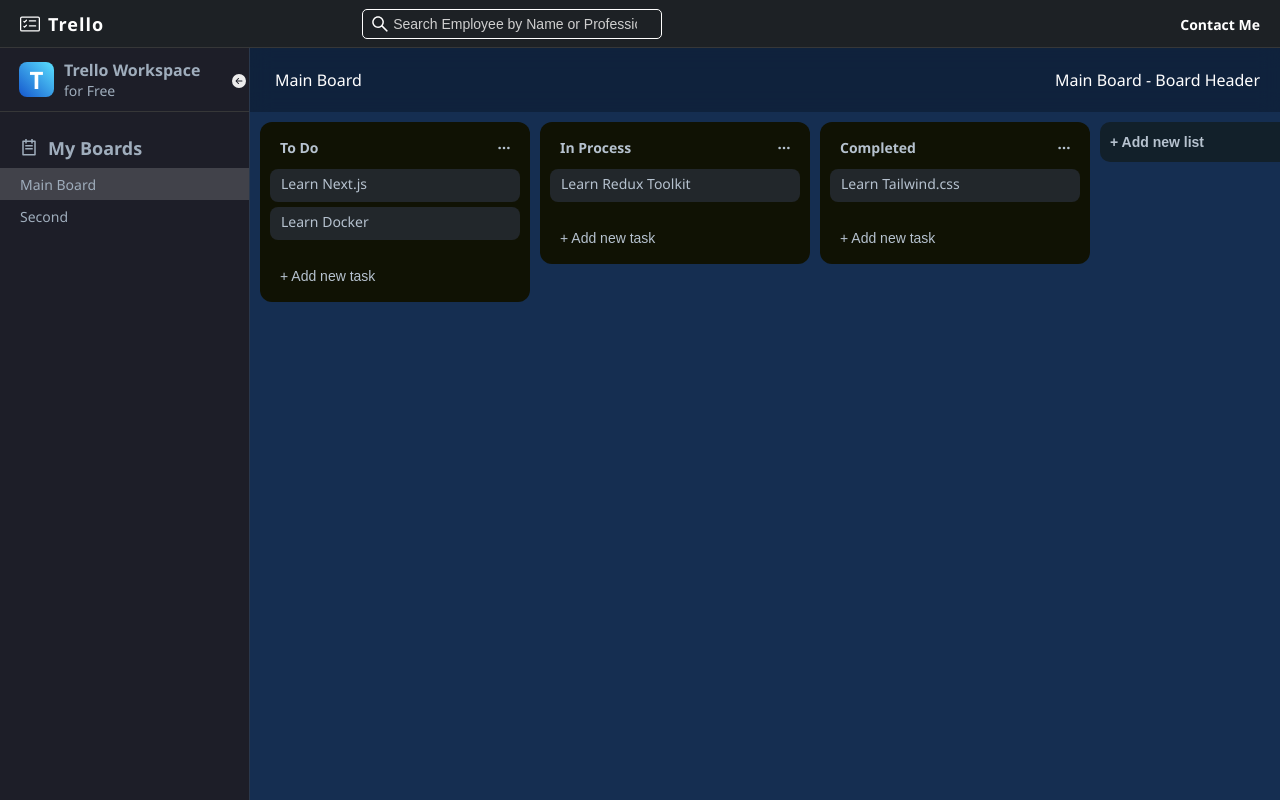
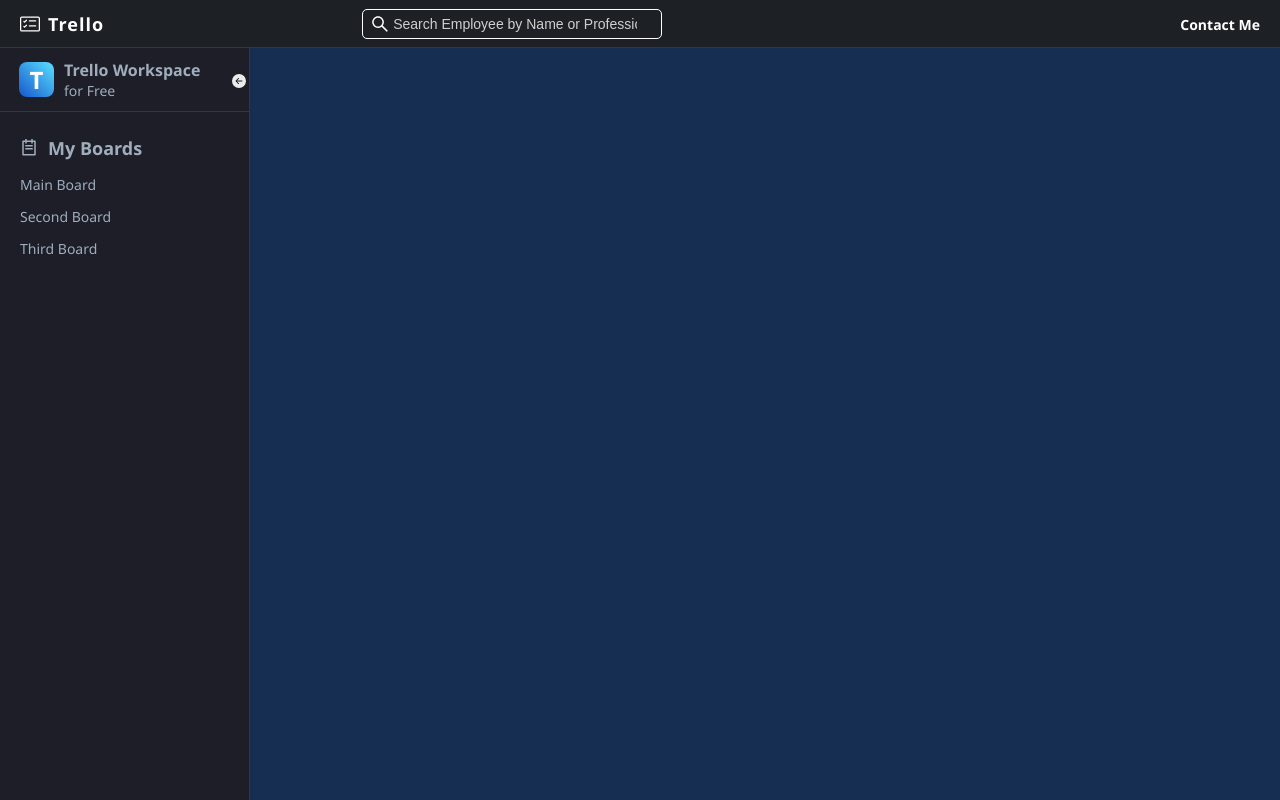
Before and after one commit to otpz/todo-dnd-react-reduxjs, a React (Create React App) app: page / in a window 1280 px wide. Built offline with nearby package versions, Linux system fonts and the light colour scheme.

Commit message:
board contexts

```diff
--- /dev/null
+++ b/src/app/store.ts
@@ -0,0 +1,14 @@
+import { configureStore } from "@reduxjs/toolkit";
+
+import activeBoardReducer from "../features/activeBoard/activeBoardSlice"
+import boardsReducer from "../features/boards/boardsSlice"
+
+export const store = configureStore({
+    reducer: {
+        activeBoard: activeBoardReducer,
+        boards: boardsReducer
+    },
+})
+
+export type RootState = ReturnType<typeof store.getState>
+export type AppDispatch = typeof store.dispatch
--- a/src/components/BoardRender/BoardRender.tsx
+++ b/src/components/BoardRender/BoardRender.tsx
@@ -2,6 +2,8 @@
 import { BoardType } from '../../types/BoardType'
 import MainBoard from '../MainBoard/MainBoard'
 import styles from "./style.module.css"
+import { useSelector } from 'react-redux'
+import { RootState } from '../../app/store'
 
 interface Props {
     id: string
@@ -9,15 +11,13 @@
 
 const BoardRender:React.FC<Props> = ({id}) => {
 
-    const [boards, setBoards] = useState<BoardType[]>([
-        {id: "6b57d7aa641abf9e3befc4f3bed4aa1e", title: "Main Board"},
-        {id: "6b57d7aa641a123e3befc4f3bed4aa1e", title: "Second Board"}
-    ])
+    const activeBoardId = useSelector((state: RootState) => state.activeBoard.id)
+    const boards: BoardType[] = useSelector((state: RootState) => state.boards)
 
     return (
         <div className={styles.board_render_container}>
             {
-                boards.filter(board => board.id === id).map((board, idx) => (
+                boards.filter(board => board.id === activeBoardId).map((board, idx) => (
                     <MainBoard key={idx} board={board}/>
                 ))
             }
--- a/src/components/MainBoard/MainBoard.tsx
+++ b/src/components/MainBoard/MainBoard.tsx
@@ -53,7 +53,7 @@
       const uniqueId = createUniqueId()
       const newList: ListType = {
         id: uniqueId,
-        boardId: "6b57d7aa641abf9e3befc4f3bed4aa1e",
+        boardId: board.id,
         title: inputValue,
         createdDate: Date.now(),
       }
--- a/src/components/SideMenu/SideMenu.tsx
+++ b/src/components/SideMenu/SideMenu.tsx
@@ -4,6 +4,12 @@
 import styles from './style.module.css'
 import { BsFillArrowLeftCircleFill, BsFillArrowRightCircleFill } from "react-icons/bs";
 import { RiTodoLine } from "react-icons/ri";
+import { useDispatch, useSelector } from 'react-redux';
+import { RootState } from '../../app/store';
+import { BoardType } from '../../types/BoardType';
+import { updateActiveBoardId } from '../../features/activeBoard/activeBoardSlice';
+
+
 const themes = {
     sidebar: {
         backgroundColor: '#1D1E28',
@@ -54,6 +60,10 @@
     }),
   };
 
+  const dispatch = useDispatch()
+  const activeBoardId = useSelector((state: RootState) => state.activeBoard.id)
+  const boards: BoardType[] = useSelector((state: RootState) => state.boards)
+
   return (
     <div style={{ display: 'flex', height: '100%', overflow: "clip"}}>
       <Sidebar
@@ -83,8 +93,17 @@
               <span>My Boards</span>
             </div>
             <Menu menuItemStyles={menuItemStyles}>
-                <MenuItem active={true}>Main Board</MenuItem>
-                <MenuItem>Second</MenuItem>
+                {
+                  boards.map((board, idx) => (
+                    <MenuItem
+                      key={idx}
+                      onClick={() => dispatch(updateActiveBoardId(board.id))}
+                      active={activeBoardId === board.id ? true : false}
+                    >
+                      {board.title}
+                    </MenuItem>
+                  ))
+                }
             </Menu>
           </div>
         </div>
--- /dev/null
+++ b/src/features/activeBoard/activeBoardSlice.ts
@@ -0,0 +1,24 @@
+import { createSlice } from "@reduxjs/toolkit";
+import type { PayloadAction } from "@reduxjs/toolkit";
+
+
+export interface ActiveBoardState {
+    id: string
+}
+
+const initialState: ActiveBoardState = {
+    id: "asd"
+}
+
+export const activeBoardSlice = createSlice({
+    name: "activeBoard",
+    initialState,
+    reducers: {
+        updateActiveBoardId: (state, action: PayloadAction<string>) => {
+            state.id = action.payload
+        }
+    }
+})
+
+export const {updateActiveBoardId} = activeBoardSlice.actions
+export default activeBoardSlice.reducer
--- /dev/null
+++ b/src/features/boards/boardsSlice.ts
@@ -0,0 +1,32 @@
+import { createSlice } from "@reduxjs/toolkit";
+import type { PayloadAction } from "@reduxjs/toolkit";
+import { BoardType } from "../../types/BoardType";
+
+const initialState: BoardType[] = [
+    {id: "6b57d7aa641abf9e3befc4f3bed4aa1e", title: "Main Board"},
+    {id: "6b57d7aa641a123e3befc4f3bed4aa1e", title: "Second Board"},
+    {id: "6b57d7aa641a123e3be123451ed4aa1e", title: "Third Board"}
+]
+
+export const boards = createSlice({
+    name: "boards",
+    initialState,
+    reducers: {
+        addBoard: (state, action: PayloadAction<BoardType>) => {
+            state.push(action.payload)
+        },
+        deleteBoardById: (state, action: PayloadAction<string>) => {
+            state.filter(board => board.id === action.payload) // action.payload is id
+        },
+        updateTitleById: (state, actions: PayloadAction<string[]>) => {
+            state.map(board => {
+                if (board.id === actions.payload[0]){ // payload[0] is id
+                    board.title = actions.payload[1] // payload[1] is title
+                }
+            })
+        }
+    }
+})
+
+export const {addBoard, deleteBoardById, updateTitleById} = boards.actions
+export default boards.reducer
--- a/src/index.tsx
+++ b/src/index.tsx
@@ -3,13 +3,18 @@
 import './index.css';
 import App from './App';
 import reportWebVitals from './reportWebVitals';
+import { Provider } from 'react-redux';
+import { store } from './app/store';
 
 const root = ReactDOM.createRoot(
   document.getElementById('root') as HTMLElement
 );
+
 root.render(
   <React.StrictMode>
-    <App />
+    <Provider store={store}>
+      <App />
+    </Provider>
   </React.StrictMode>
 );
 
```
